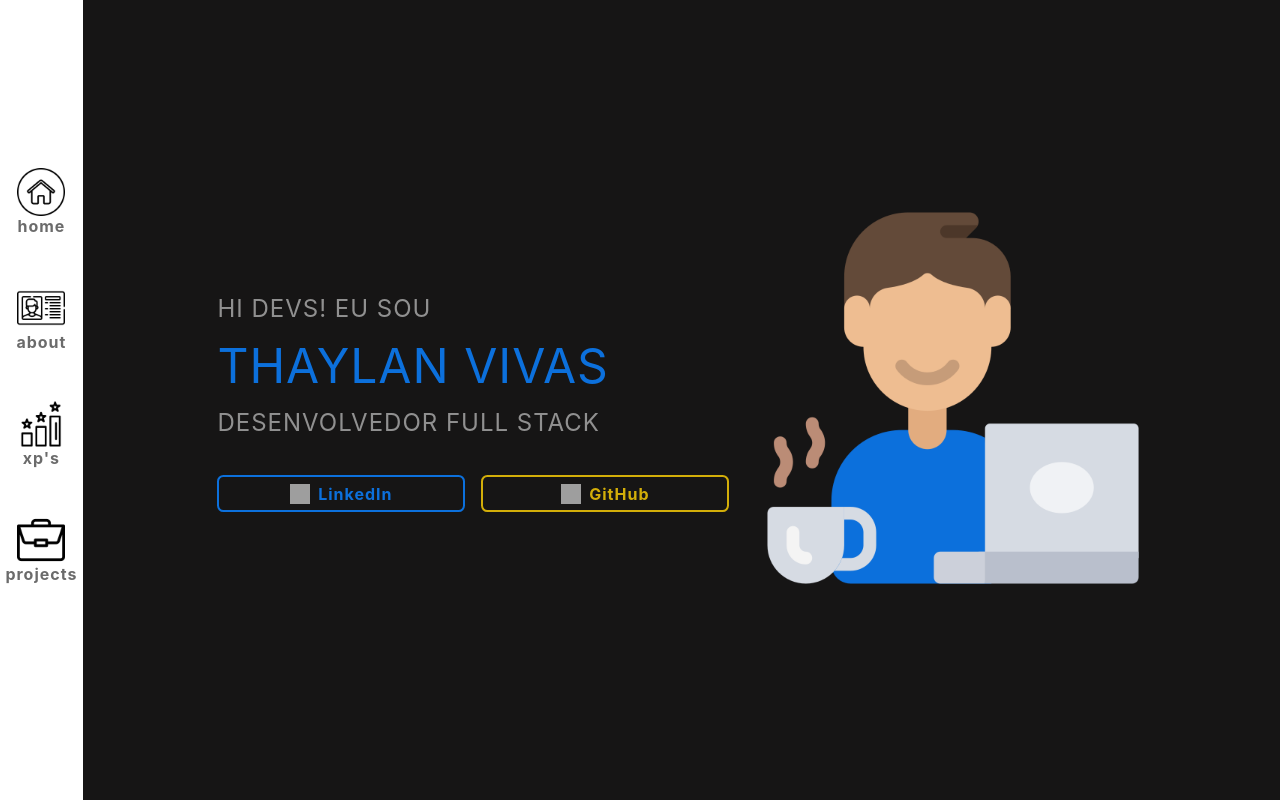
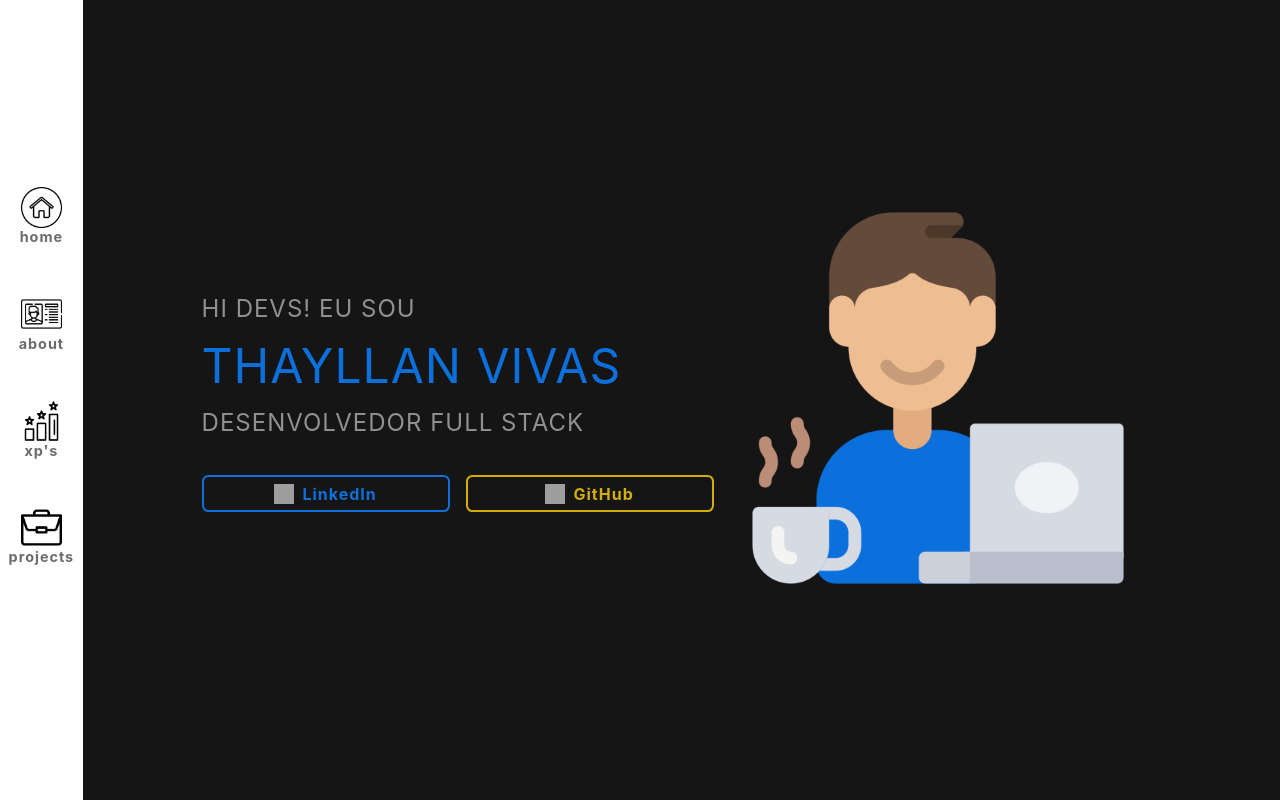
Before and after one commit to ThayllanVivas/thayllanvivas.github.io, a React (Vite) app: page / in a window 1280 px wide. Built offline with nearby package versions, Linux system fonts and the light colour scheme; grey boxes are pictures that could not be loaded.

Commit message:
'fixed_navbar_scroll'

```diff
--- a/src/index.css
+++ b/src/index.css
@@ -11,6 +11,6 @@ body {
 }
 
 :root {
-  --person_blue: #0C70DC;
+  --person_blue: #0c71dc;
   --person_orange: #d3ae09;
 }
--- a/src/pages/home/index.tsx
+++ b/src/pages/home/index.tsx
@@ -8,7 +8,7 @@ export default function Home(){
         <main id={styles.HOME}>
             <div id={styles.apresentation}>
                 <span>HI DEVS! EU SOU</span>
-                <span id={styles.name}>THAYLAN VIVAS</span>
+                <span id={styles.name}>THAYLLAN VIVAS</span>
                 <span>DESENVOLVEDOR FULL STACK</span>
 
                 <div id={styles.contact}>
--- a/src/styles/About.module.scss
+++ b/src/styles/About.module.scss
@@ -5,8 +5,10 @@ main#ABOUT {
     justify-content: center;
     align-items: center;
     // background-color: antiquewhite;
+    margin-left: 4vw;
 
     #img {
+        // margin-left: 4vw;
         margin-right: 3rem;
     }
 
--- a/src/styles/Experience.module.scss
+++ b/src/styles/Experience.module.scss
@@ -4,6 +4,7 @@ main#EXPERIENCE {
     justify-content: center;
     margin: 5vh 0;
     color: rgba(255, 255, 255, 0.63);
+    margin-left: 8vw;
 
     #container {
         width: 1200px;
--- a/src/styles/Home.module.scss
+++ b/src/styles/Home.module.scss
@@ -4,9 +4,11 @@ main#HOME {
     display: flex;
     justify-content: center;
     align-items: center;
+    margin-left: 4vw;
 
     #apresentation{
         width: 30%;
+        // margin-left: 4vw;
         color: rgba(255, 255, 255, 0.527);
         display: flex;
         flex-direction: column;
--- a/src/styles/Navbar.module.scss
+++ b/src/styles/Navbar.module.scss
@@ -43,6 +43,7 @@
     font-weight: bold;
     // border-bottom: 2px solid rgb(41, 39, 39);
     background-color: rgb(255, 255, 255);
+    position: fixed;
 
     #container {
         width: inherit;
@@ -87,6 +88,7 @@
                 .item {
                     margin-bottom: 3rem;
                     list-style-type: none;
+                    font-size: .9rem;
 
                     a {
                         display: flex;
@@ -95,7 +97,7 @@
                         color: rgba(0, 0, 0, 0.582);
 
                         img {
-                            width: 3rem;
+                            width: 2.6rem;
                             // height: 3rem;
                         }
                     }
--- a/src/styles/Projects.module.scss
+++ b/src/styles/Projects.module.scss
@@ -3,6 +3,7 @@ main#PROJECT {
     display: flex;
     flex-direction: column;
     align-items: center;
+    margin-left: 6vw;
 
     #container {
         margin-top: 2rem;
```
